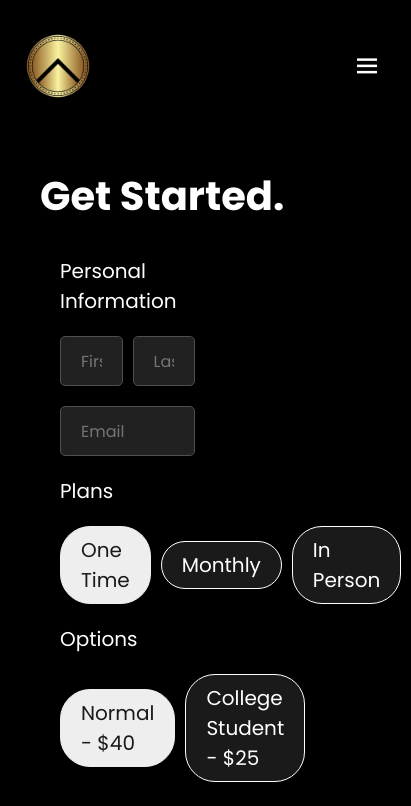
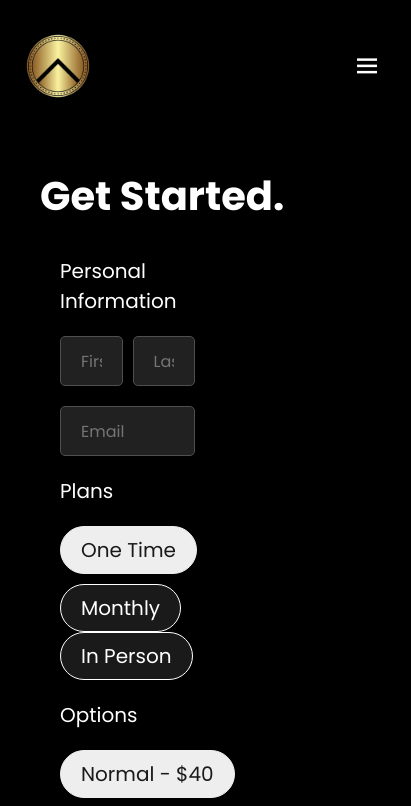
Before and after one commit to teddyoweh/7trialsstrengthtraining.com, a Next.js app: page /getstarted in a window 390 px wide. Shown: the top 806 px of the page, 411 px wide, since content can reach past the window. Built offline with nearby package versions, Linux system fonts and the light colour scheme.

Commit message:
Update getstarted.module.scss

```diff
--- a/src/app/styles/getstarted.module.scss
+++ b/src/app/styles/getstarted.module.scss
@@ -185,4 +185,11 @@
     .form{
         width: 100% !important;
     }
+    .planfilters{
+        flex-wrap: wrap  !important;
+    }
+    .planfilter{
+        width: max-content !important;
+        margin-bottom: 10px !important;
+    }
 }
```
